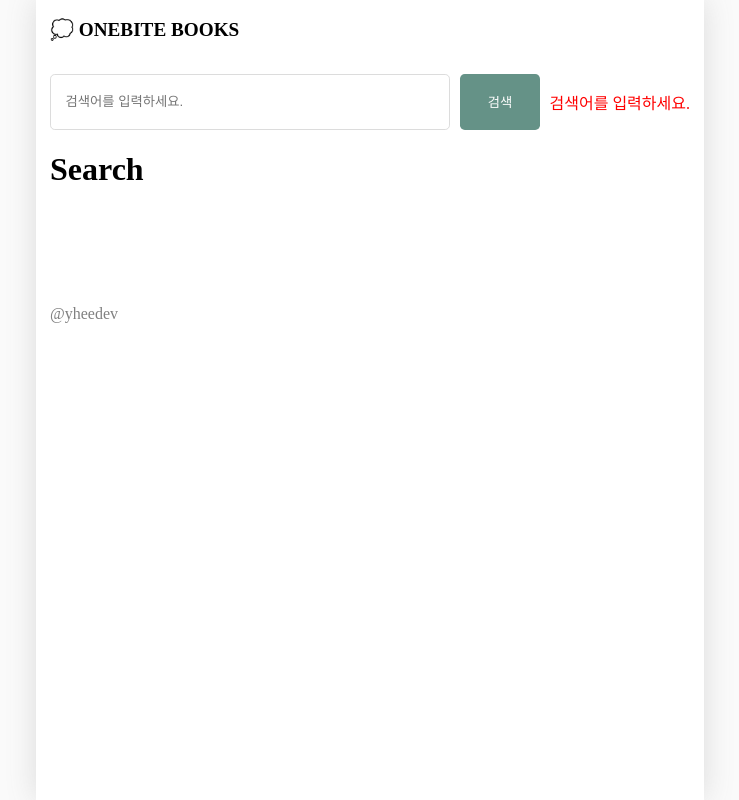
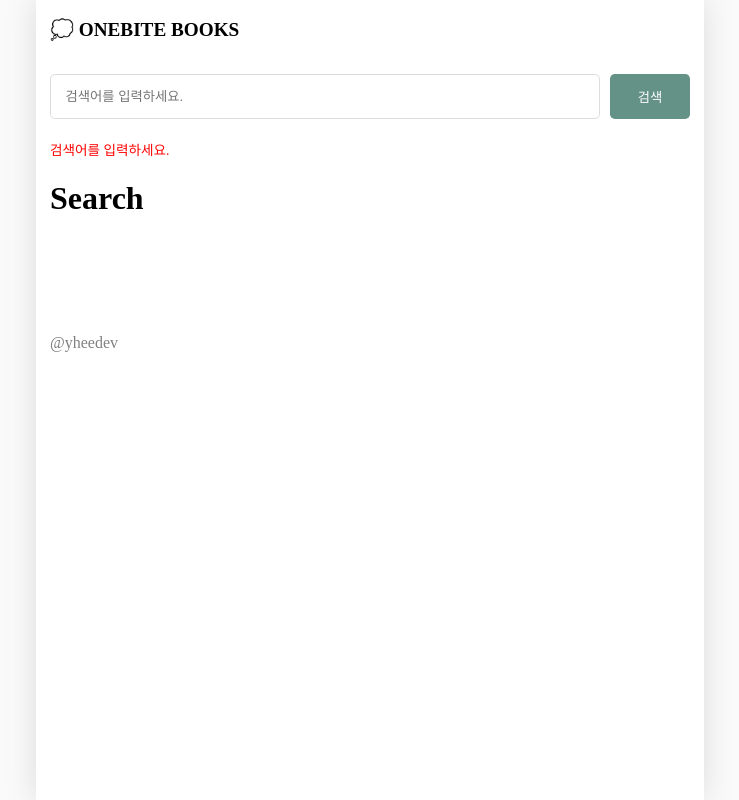
Before and after one commit to yheedev/onebite-nextjs-client, a Next.js app: page /search in a window 1280 px wide. Both pictures are taken after a click on the button "검색". Shown: the whole page, without its empty margins (270-1009 px from the left). Built offline with nearby package versions, Linux system fonts and the light colour scheme.

Commit message:
UI: 검색 message UI 변경

```diff
--- a/src/components/searchable-layout.module.css
+++ b/src/components/searchable-layout.module.css
@@ -23,3 +23,11 @@
 .searchbar_container > button:hover {
   background-color: #4d726a;
 }
+
+.message {
+  color: red;
+  font-size: 0.85rem;
+  margin-top: 0.1rem;
+  margin-left: 0;
+  text-align: left;
+}
--- a/src/components/searchable-layout.tsx
+++ b/src/components/searchable-layout.tsx
@@ -47,8 +47,8 @@ export default function SearchableLayout({
           placeholder='검색어를 입력하세요.'
         />
         <button onClick={onSubmit}>검색</button>
-        {message && <p style={{ color: "red" }}>{message}</p>}
       </div>
+      {message && <p className={style.message}>{message}</p>}
       {children}
     </div>
   );
```
